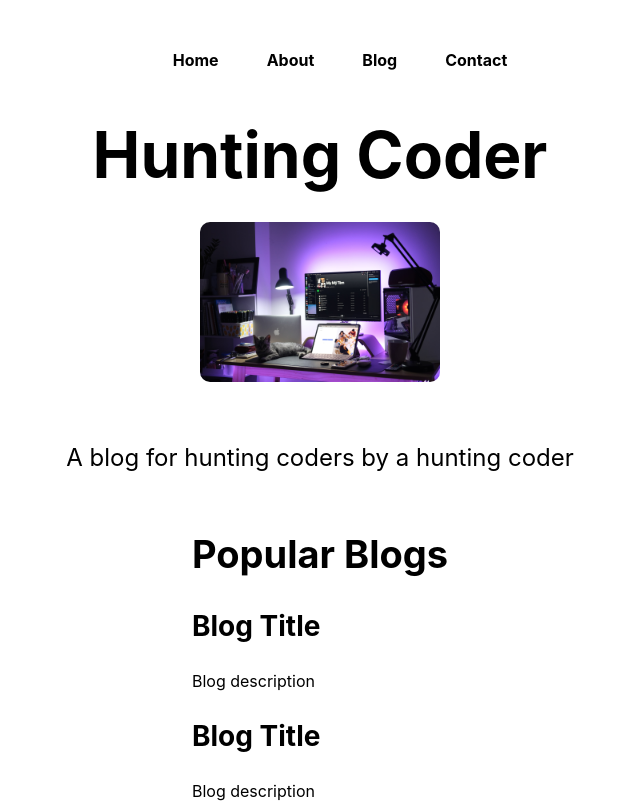
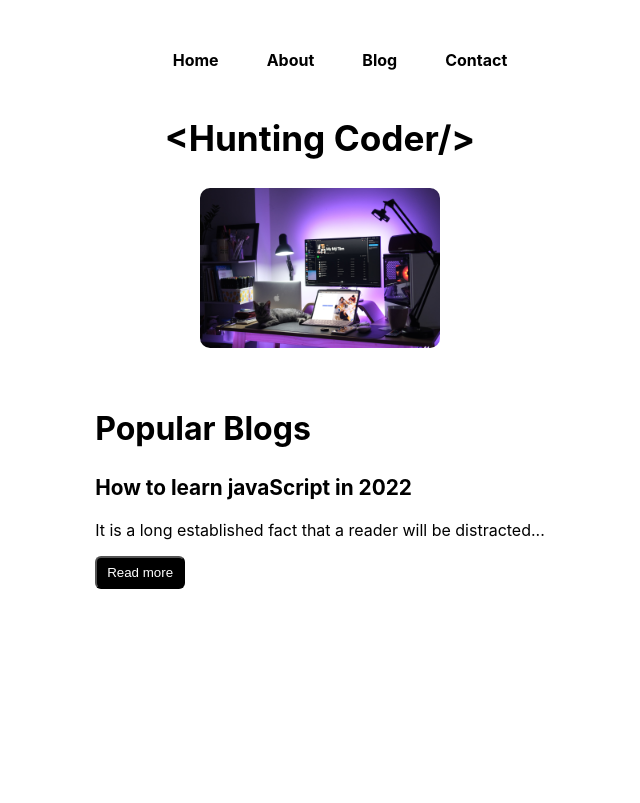
Before and after one commit to Ahtisham-Shakir/NEXTJS-Projects, a Next.js app in the folder huntingcoder/: page / in a window 1280 px wide. Shown: the top 803 px of the page, without its empty margins (320-960 px from the left). Built offline with nearby package versions, Linux system fonts and the light colour scheme.

Commit message:
style fixes

```diff
--- a/huntingcoder/pages/index.js
+++ b/huntingcoder/pages/index.js
@@ -4,14 +4,6 @@ import styles from "../styles/Home.module.css";
 export default function Home() {
   return (
     <div className={styles.container}>
-      <style jsx>{`
-        h2 {
-          font-size: 38px;
-        }
-        h3 {
-          font-size: 28px;
-        }
-      `}</style>
       <Head>
         <title>Hunting Coder</title>
         <meta name="description" content="Generated by create next app" />
@@ -19,7 +11,7 @@ export default function Home() {
       </Head>
 
       <main className={styles.main}>
-        <h1 className={styles.title}>Hunting Coder</h1>
+        <h1 className={styles.title}>&lt;Hunting Coder/&gt;</h1>
         <div className={styles.imgContainer}>
           {/* we cannot use next Image component in static site generation */}
           {/* <Image
@@ -37,23 +29,14 @@ export default function Home() {
           />
         </div>
 
-        <p className={styles.description}>
-          A blog for hunting coders by a hunting coder
-        </p>
-
         <div className="blogs">
-          <h2>Popular Blogs</h2>
+          <h2 className={styles.h2}>Popular Blogs</h2>
           <div className="blogItems">
-            <h3>Blog Title</h3>
-            <p>Blog description</p>
-          </div>
-          <div className="blogItems">
-            <h3>Blog Title</h3>
-            <p>Blog description</p>
-          </div>
-          <div className="blogItems">
-            <h3>Blog Title</h3>
-            <p>Blog description</p>
+            <h3 className={styles.h3}>How to learn javaScript in 2022</h3>
+            <p>
+              It is a long established fact that a reader will be distracted...
+            </p>
+            <button className={styles.btn}>Read more</button>
           </div>
         </div>
       </main>
--- a/huntingcoder/styles/Blog.module.css
+++ b/huntingcoder/styles/Blog.module.css
@@ -12,9 +12,18 @@
   cursor: pointer;
   font-size: 1.5rem;
   padding: 0;
-  margin: 0;
+  margin: 12px 0px;
 }
 
 .blogItemp {
   width: 45vw;
+  margin: 12px 0;
 }
+
+.btn {
+  color: white;
+  background-color: black;
+  padding: 7px 10px;
+  border-radius: 6px;
+  cursor: pointer;
+}
--- a/huntingcoder/styles/Contact.module.css
+++ b/huntingcoder/styles/Contact.module.css
@@ -5,8 +5,25 @@
 
 .mb3 {
   margin-bottom: 20px;
+  display: flex;
+  flex-direction: column;
 }
 
 .formLabel {
-  margin-right: 10px;
+  margin: 6px 0;
 }
+
+.input {
+  padding: 3px;
+  font-size: 18px;
+  border: 1px solid black;
+  border-radius: 6px;
+}
+
+.btn {
+  color: white;
+  background-color: black;
+  padding: 7px 10px;
+  border-radius: 6px;
+  cursor: pointer;
+}
--- a/huntingcoder/styles/Home.module.css
+++ b/huntingcoder/styles/Home.module.css
@@ -42,17 +42,12 @@
 .title {
   margin: 0;
   line-height: 1.15;
-  font-size: 4rem;
+  font-size: 2.2rem;
 }
 
 .title,
 .description {
   text-align: center;
-}
-
-.description {
-  line-height: 1.5;
-  font-size: 1.5rem;
 }
 
 .code {
@@ -147,3 +142,19 @@
 .imgContainer {
   padding: 30px 0;
 }
+
+.h2 {
+  font-size: 2rem;
+}
+
+.h3 {
+  font-size: 1.3rem;
+}
+
+.btn {
+  color: white;
+  background-color: black;
+  padding: 7px 10px;
+  border-radius: 6px;
+  cursor: pointer;
+}
```
Also changed, not shown: huntingcoder/pages/blog.js (+4 -3 lines), huntingcoder/pages/contact.js (+9 -8 lines).
